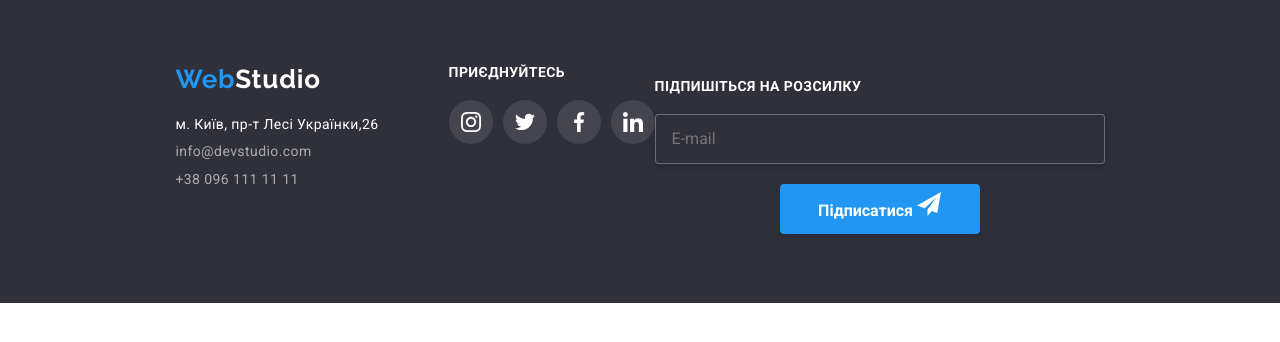
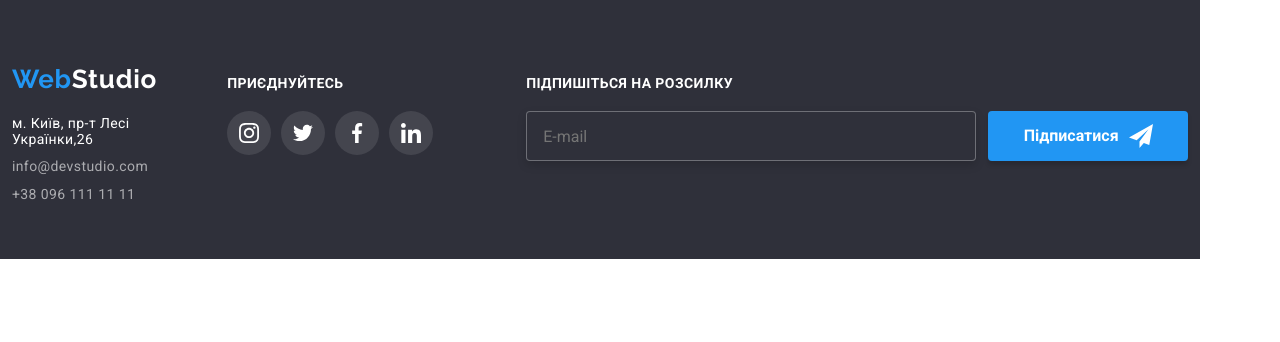
Before and after one commit to pyatnovov/goit-markup-hw-08, a plain HTML site: page index.html in a window 1280 px wide. Drawn offline with Linux system fonts and the light colour scheme.

Commit message:
Майже готовий футер

```diff
--- a/sass/components/_footer.scss
+++ b/sass/components/_footer.scss
@@ -15,10 +15,20 @@
     @media screen and (min-width: 1200px) {
         width: 1200px;
         flex-direction: row;
+        align-items: baseline;
     }
 }
 
 .footer {
+
+    @media screen and (min-width: 768px) {
+        width: 768px;
+    }
+
+    @media screen and (min-width: 1200px) {
+        width: 1200px;
+    }
+
     background-color: var(--hero-footer-bg-color);
     padding-top: 64px;
     padding-bottom: 56px;
@@ -64,6 +74,7 @@
     @media screen and (min-width: 1200px){
     .footer__wrap {
         display: flex;
+        align-items: baseline;
         gap: 70px;
         }
     }
@@ -102,6 +113,7 @@
     }
     @media screen and (min-width: 1200px){
         display: inline-block;
+        margin-bottom: 0;
     }
 
 }
@@ -131,7 +143,6 @@
 
 
 .social {
-    display: flex;
     flex-direction: column;
     margin-bottom: 60px;
 
@@ -147,12 +158,16 @@
     margin-top: 0;
     margin-bottom: 20px;
 
-    @media screen and (min-width: 1200px){
-        display: inline-block;
+    @media screen and (min-width: 1200px) {
+    display: inline-block;
     }
+    }
+
+    @media screen and (min-width: 1200px) {
+    margin-bottom: 0;
+    }
+
 }
-}
-
 
 
 .flex-footer-list {
@@ -192,10 +207,14 @@
     align-items: center;
     justify-content: center;
     flex-direction: column;
+    @media screen and (min-width: 1200px) {
+        flex-direction: row;
+    }
 
     &-form {
     @media screen and (min-width: 1200px) {
-     flex-direction: row-reverse;
+        margin-left: 93px;
+        align-items: baseline;
     }
     }
 
@@ -220,7 +239,7 @@
     }
 
     &-input {
-    width: 450px;
+    min-width: 450px;
     height: 50px;
     background-color: var(--hero-footer-bg-color);
     border: 1px solid rgba(255, 255, 255, 0.3);
@@ -230,6 +249,11 @@
     outline: none;
     color: var(--light-color);
     margin-bottom: 20px;
+
+    @media screen and (min-width: 1200px) {
+        width: 358px;
+        margin: 0;
+    }
     }
 
     &-btn {
@@ -248,17 +272,16 @@
     justify-content: center;
     gap: 10px;
 
-    @media screen and (min-width: 1200px) {
-        display: inline;
-    }
-
-
     box-shadow: 0px 4px 4px rgba(0, 0, 0, 0.15);
     border: transparent;
     border-radius: 4px;
 
     transition: background-color var(--timing--) var(--cubik--),
     box-shadow var(--timing--) var(--cubik--);
+
+    @media screen and (min-width: 1200px) {
+        margin-left: 12px;
+    }
 
     &:hover,
     &:focus {
```
Also changed, not shown: css/main.css, css/main.min.css, 2 other files.
